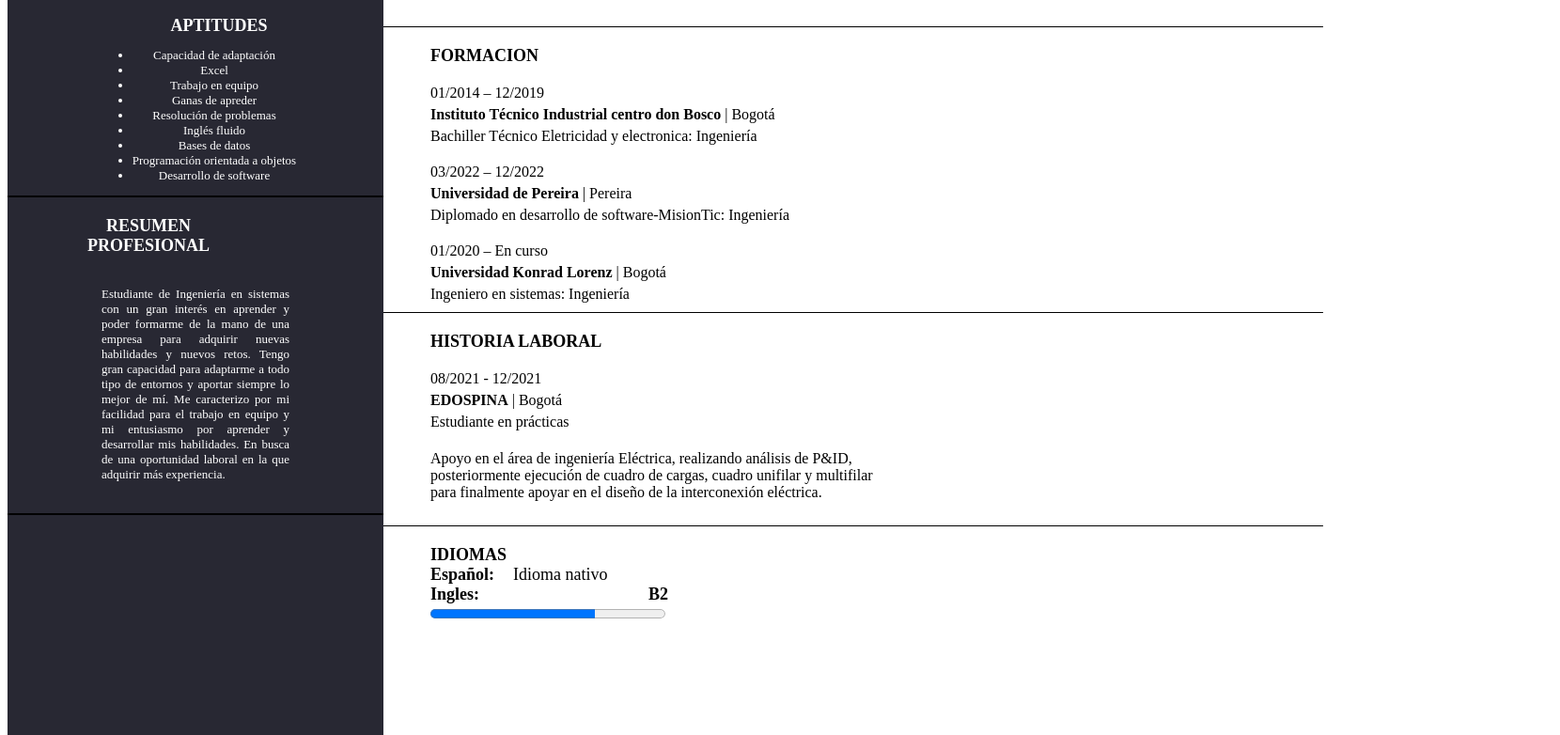
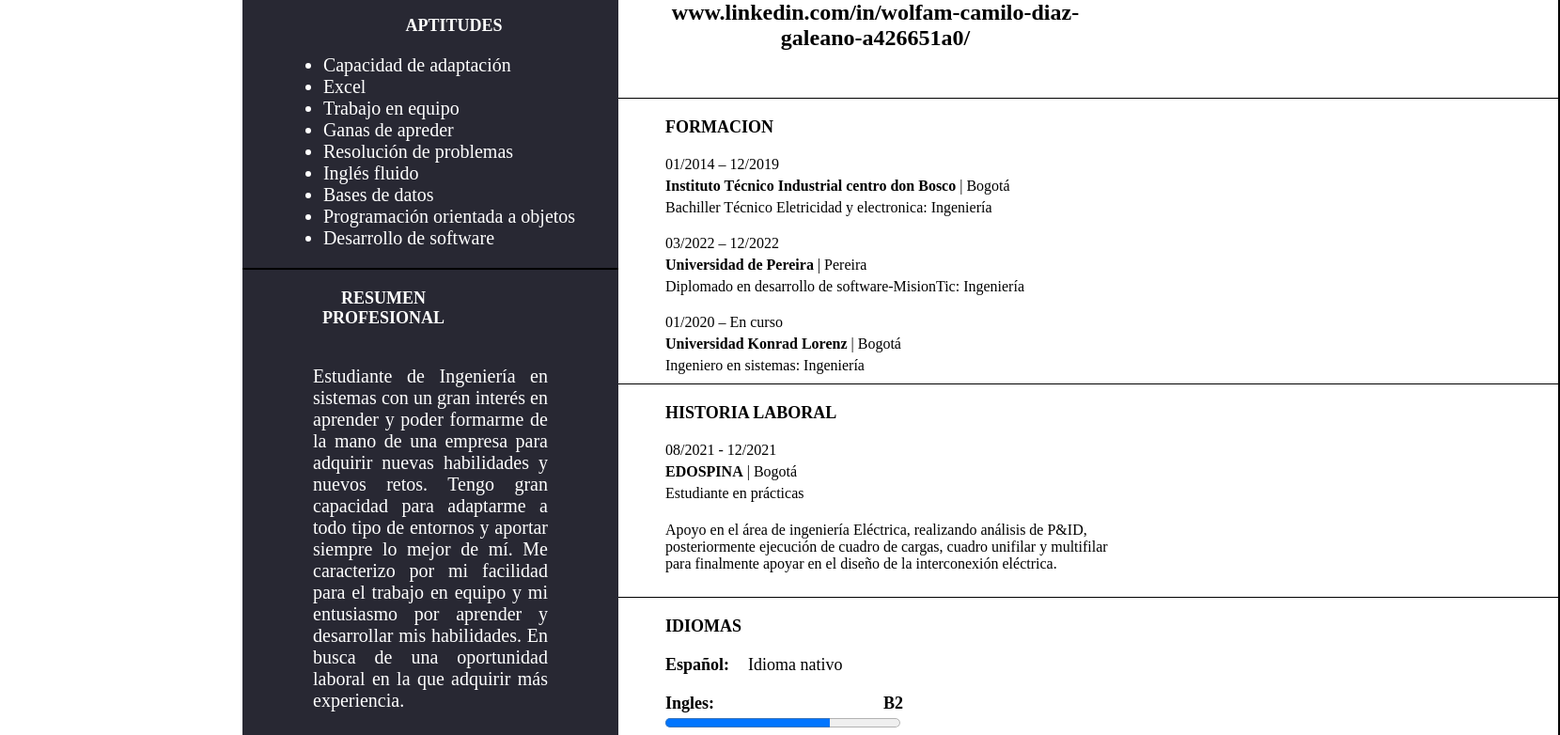
Before and after one commit to Wolfam12/Hojavida, a plain HTML site: page index.html in a window 1280 px wide. Shown: the part 333-1115 px from the top of the page at 94% size, 1660 px wide, since content can reach past the window. Drawn offline with Linux system fonts and the light colour scheme; a script that the page names is missing.

Commit message:
ParteFinal

```diff
--- a/esilos.css
+++ b/esilos.css
@@ -1,14 +1,27 @@
 .Contenedor{
     background: white;
     width: 1000px;
-    height: 2000px;
+    height: max-content;
+
     display: flex;
+    padding-bottom: 20px;
+
 
 }
 .Left_section{
     width:400px ;
-    height: 2000px;
+
     background: rgb(40, 40, 51);
+    margin-left: 25%;
+
+}
+.right_section{
+  margin-right: 25%;
+  border-right: solid black 2px;
+  border-bottom: solid black 2px;
+  padding-bottom: 20px;
+  width: max-content;
+
 }
 .container_photo {
     width: 400px;
@@ -44,13 +57,14 @@
     padding-left: 50px;
   }
   .Aptitudes_list{
-    font-size: small;
+    font-size: 20px;
     color: white;
+    text-align: left
 
   }
   .profesional_content{
-    width: 200px;
-    font-size: small;
+    width: 250px;
+    font-size: 20px;
     color: white;
 
     padding-top: 20px;
@@ -161,6 +175,7 @@ progress::-webkit-progress-value {
 }
 .contenedoridiomas{
   display: flex;
+  padding-top: 20px;
 }
 .nivelIngles{
   margin-left: 180px;
--- a/index.html
+++ b/index.html
@@ -88,7 +88,7 @@
                     </div>
                     <div class="contenedor_datosgenerales">
 
-                    <div class="linkedin">https://www.linkedin.com/in/wolfam-camilo-diaz-galeano-a426651a0/ </div>
+                        <div class="linkedin"><h2>www.linkedin.com/in/wolfam-camilo-diaz-galeano-a426651a0/</h2> </div>
                         </div>
 
         </div>
@@ -157,8 +157,10 @@
             </div>
            </div>
 
+        </div>
+    </div>
 
     </div>
-    </div>
+
 </body>
 </html>
```
Lines whose indentation alone changed are shown as unchanged.
